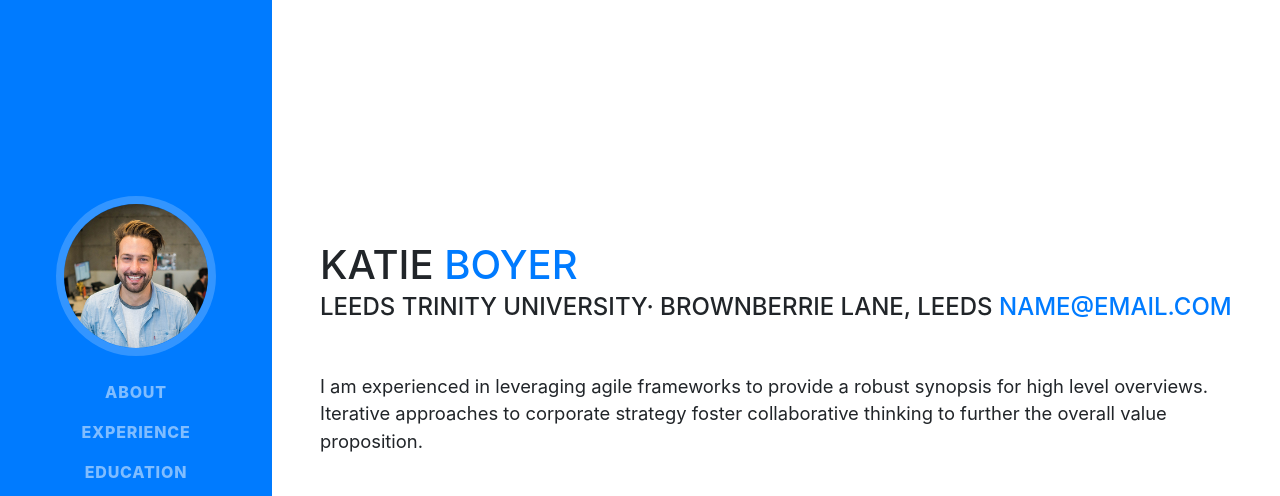
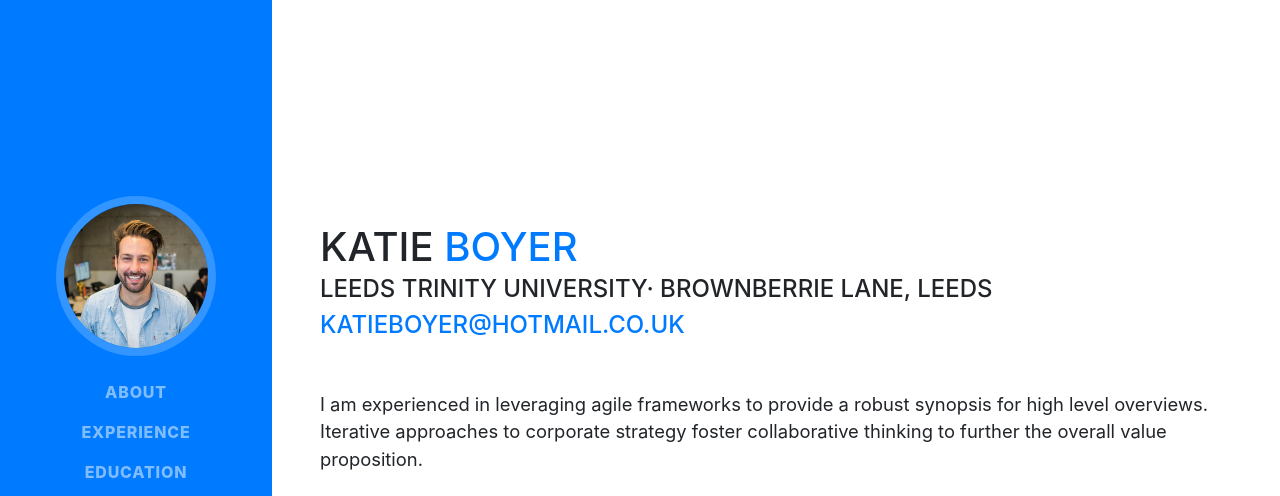
Before and after one commit to katieboyer99/katieboyer99.github.io, a website with bundled scripts: page index.html in a window 1280 px wide. Shown: the top 496 px of the page. Built offline with nearby package versions, Linux system fonts and the light colour scheme; a web font is replaced by a local one.

Commit message:
Update index.html

```diff
--- a/index.html
+++ b/index.html
@@ -67,7 +67,7 @@
             <span class="text-primary">Boyer</span>
           </h1>
           <div class="subheading mb-5"> Leeds Trinity University· Brownberrie Lane, Leeds
-            <a href="mailto:name@email.com">name@email.com</a>
+            <a href="mailto:name@email.com">katieboyer@hotmail.co.uk</a>
           </div>
           <p class="lead mb-5">I am experienced in leveraging agile frameworks to provide a robust synopsis for high level overviews. Iterative approaches to corporate strategy foster collaborative thinking to further the overall value proposition.</p>
           <div class="social-icons">
```
